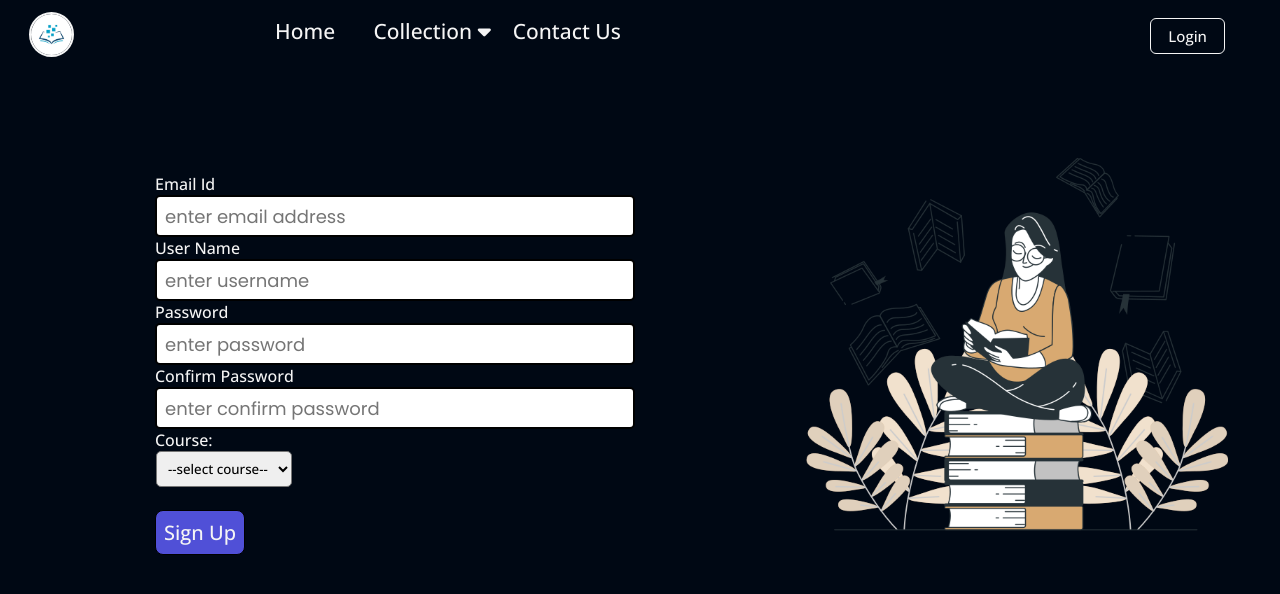
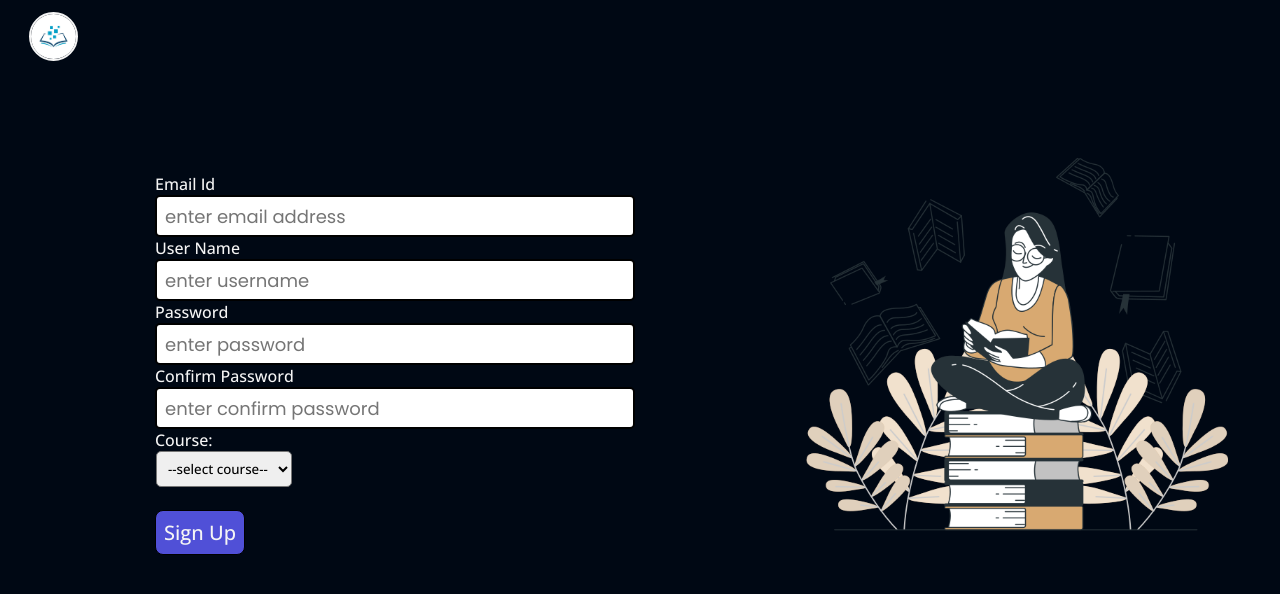
Before and after one commit to yesha211/online-reads, a plain HTML site: page signup.html in a window 1280 px wide. Drawn offline with nearby package versions, Linux system fonts and the light colour scheme.

Commit message:
onlinereads

```diff
--- a/login.css
+++ b/login.css
@@ -86,7 +86,7 @@ html{
     background-color: rgba(0,0,0,0.6);
 }
 .logo{
-    width: 33%;
+    width: 25%;
 }
 .logo img{
     width: 14%;
--- a/signup.css
+++ b/signup.css
@@ -85,7 +85,7 @@ html{
     background-color: rgba(0,0,0,0.6);
 }
 .logo{
-    width: 33%;
+    width: 25%;
 }
 .logo img{
     width: 14%;
--- a/signup.html
+++ b/signup.html
@@ -14,37 +14,10 @@
 <body>
     <div class="container">
         <nav class="navbar">
-            <div class="list">
+            <div class="logo">
+                <img src="img/logo.png" alt="logo">
+            </div>
 
-                <ul class="nav-list">
-                               <div class="logo">
-                                   <img src="img/logo.png" alt="logo">
-                               </div>
-                            <div class="mlist">
-                                <li><a href="index.html">Home</a></li>
-
-
-                                <li><a href="#" class="dropbox">&nbsp;&nbsp;&nbsp;Collection <span><i class="fa-sharp fa-solid fa-caret-down"></i></span></a>
-                                    <ul class="dd">
-                                        <li><a href="collection.html">Fiction</a>
-
-                                        </li>
-
-                                        <li><a href="collection.html">Non-fiction</a>
-
-                                        </li>
-
-
-                                    </ul>
-                                </li>
-                                <li><a href="#">Contact Us</a></li>
-                            </div>
-                </ul>
-            </div>
-                      <div class="right">
-
-                        <button class="btn" onclick="window.location.href='login.html';">Login</button>
-                      </div>
 
         </nav>
         <div class="data1">
@@ -86,7 +59,7 @@
 
 
 
-            <button class="btn1" id="btn" >Sign Up</button>
+            <button class="btn1" id="btn" ><a href="collection.html"></a>Sign Up</button>
 
         </form>
         <div class="right1">
--- a/signupScript.js
+++ b/signupScript.js
@@ -80,6 +80,7 @@ btn.addEventListener("click",(e)=>{
     const json = JSON.stringify(user);
     localStorage.setItem(`${user.username}`,json);
     console.log('user added');
+    window.location.assign("collection.html");
     email.value="";
     username.value="";
     pass.value="";
```
Also changed, not shown: login.html (+7 -26 lines).
